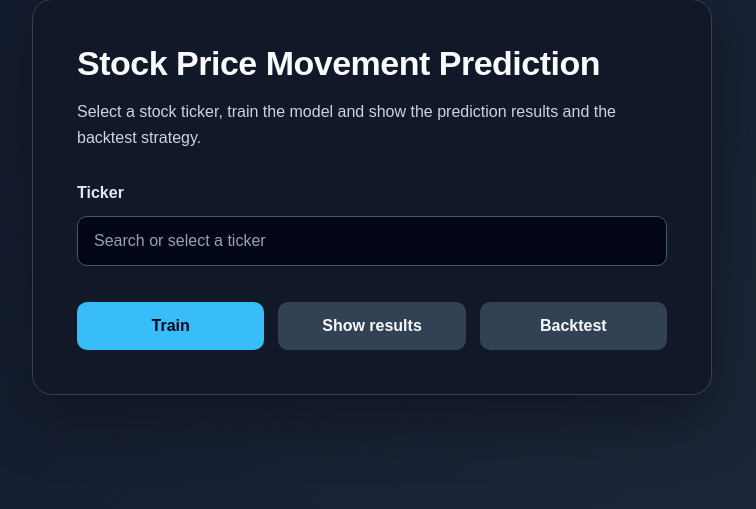
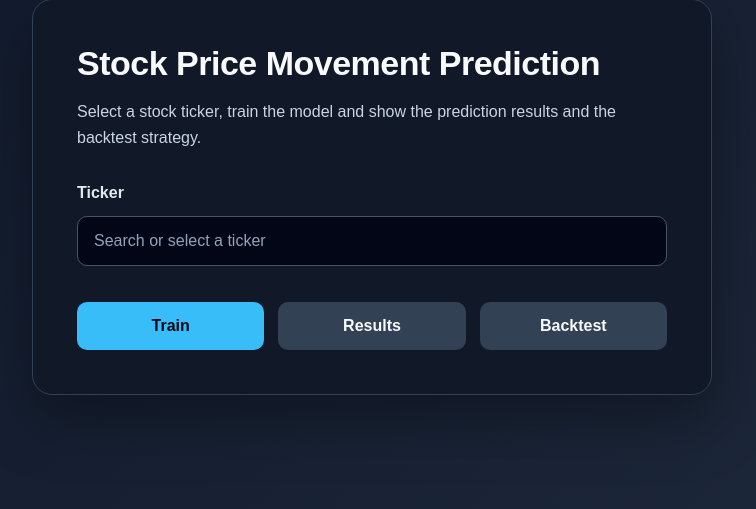
Before and after one commit to prigno/stock-price-movement-prediction, a Flask app: page / in a window 1280 px wide. Shown: the part 203-712 px from the top of the page, without its empty margins (268-1024 px from the left). Run offline with Flask 3, Linux system fonts and the light colour scheme.

Commit message:
Modify name of a button in Results.

```diff
--- a/app/templates/index.html
+++ b/app/templates/index.html
@@ -43,7 +43,7 @@
                     </button>
 
                     <button type="button" class="button secondary-button" onclick="showResults()">
-                        Show results
+                        Results
                     </button>
 
                     <button type="button" class="button secondary-button" onclick="showBacktest()">
```
